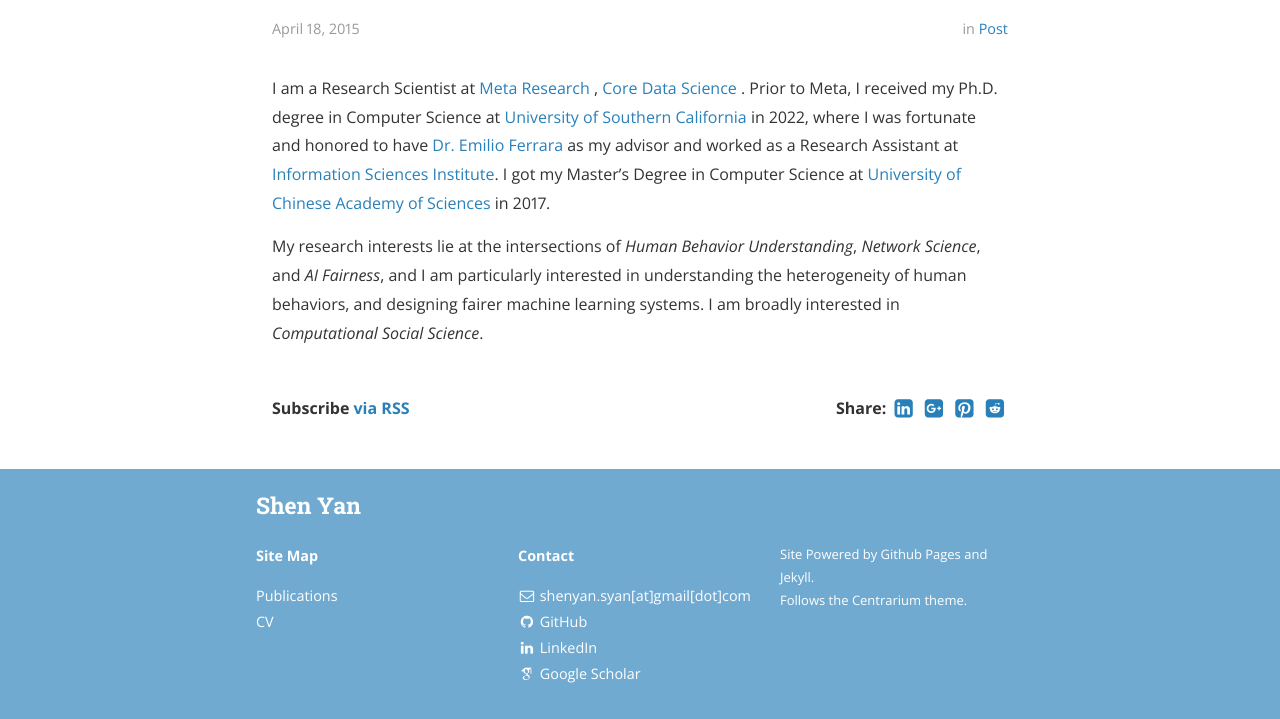
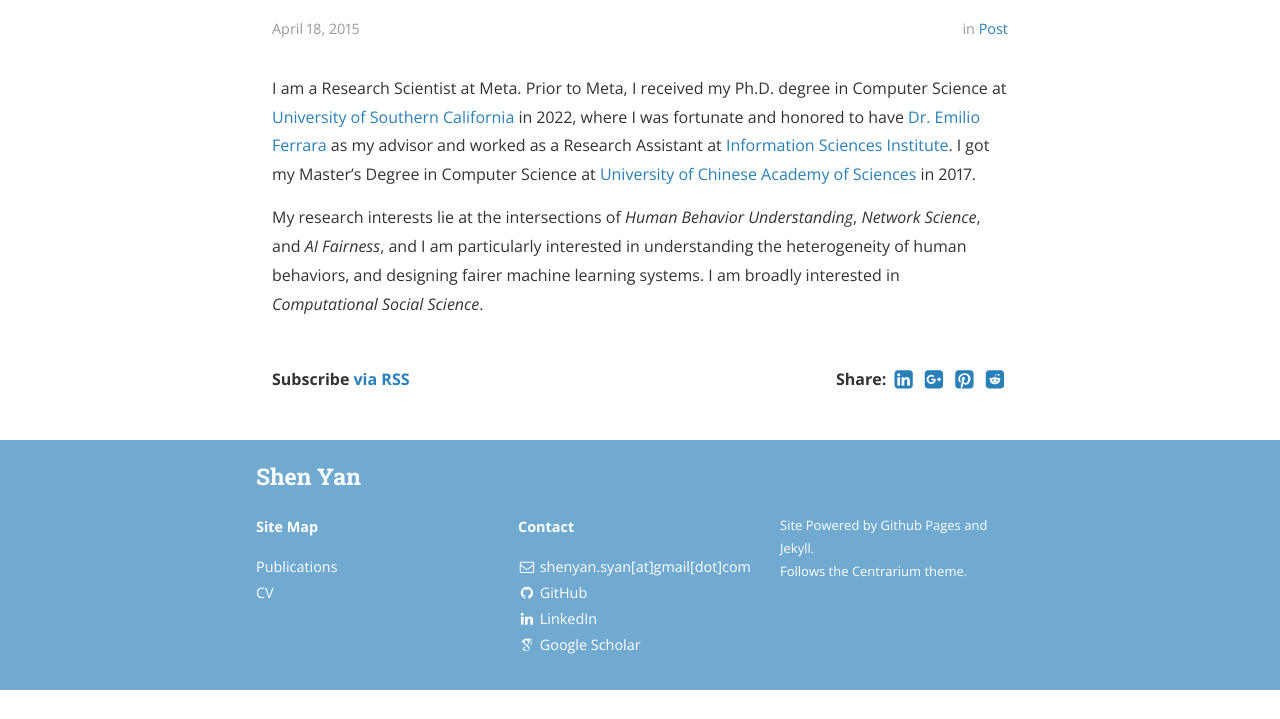
Before and after one commit to yanshentracy/page, a Jekyll site: the page built from _posts/2015-04-18-introduction.markdown, in a window 1280 px wide. Shown: the part 417-1136 px from the top of the page. Built offline with Jekyll 4.4.1, drawn with Linux system fonts in a browser that asks for light colours; nearby versions of some CDN libraries; some web fonts are replaced; after the commit the page ends 1107 px from its top, so only the background shows below that.

Commit message:
Update 2015-04-18-introduction.markdown

```diff
--- a/_posts/2015-04-18-introduction.markdown
+++ b/_posts/2015-04-18-introduction.markdown
@@ -5,7 +5,7 @@
 categories: post
 cover:  "/assets/instacode.png"
 ---
-I am a Research Scientist at <a href = "https://research.facebook.com/"> Meta Research </a>, <a href = "https://research.facebook.com/teams/core-data-science/"> Core Data Science </a>. Prior to Meta, I received my Ph.D. degree in Computer Science at <a href = "https://www.usc.edu/">University of Southern California</a> in 2022, where I was fortunate and honored to have <a href = "http://www.emilio.ferrara.name/">Dr. Emilio Ferrara</a> as my advisor and worked as a Research Assistant at <a href="https://www.isi.edu/">Information Sciences Institute</a>.
+I am a Research Scientist at Meta. Prior to Meta, I received my Ph.D. degree in Computer Science at <a href = "https://www.usc.edu/">University of Southern California</a> in 2022, where I was fortunate and honored to have <a href = "http://www.emilio.ferrara.name/">Dr. Emilio Ferrara</a> as my advisor and worked as a Research Assistant at <a href="https://www.isi.edu/">Information Sciences Institute</a>.
 I got my Master's Degree in Computer Science at <a href="http://english.ucas.ac.cn/"> University of Chinese Academy of Sciences</a> in 2017.
 
 My research interests lie at the intersections of <i>Human Behavior Understanding</i>, <i>Network Science</i>, and <i>AI Fairness</i>, and I am particularly interested in understanding the heterogeneity of human behaviors, and designing fairer machine learning systems. I am broadly interested in <i>Computational Social Science</i>.
```
